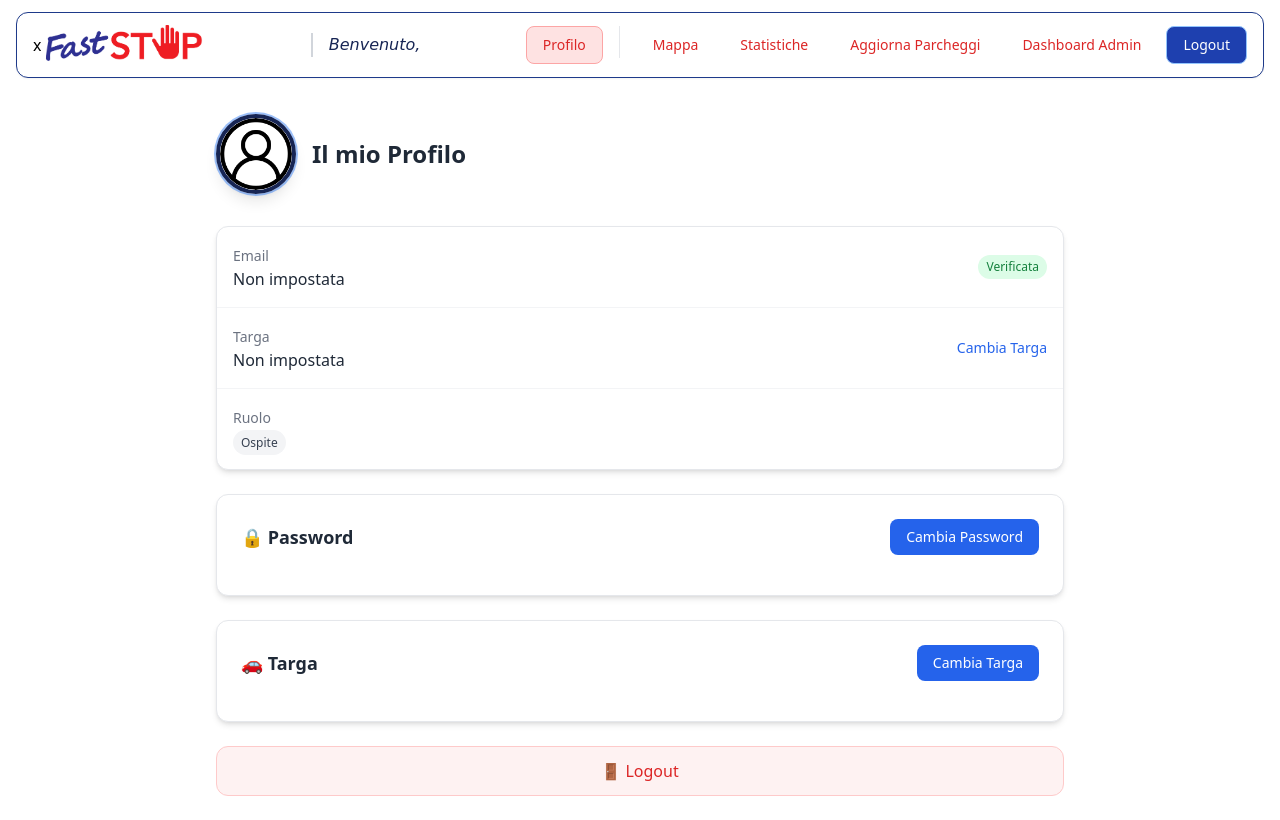
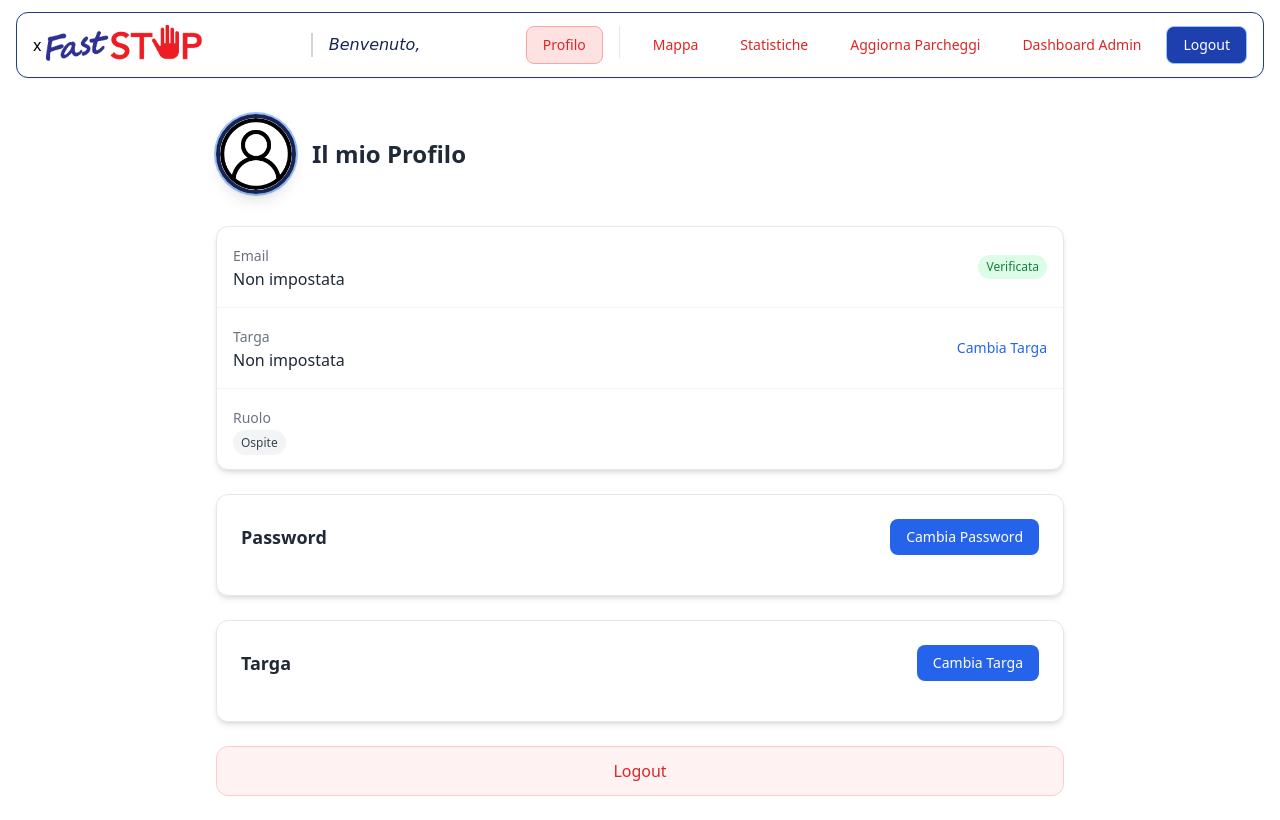
Before and after one commit to BonazziMirco/Fast-Stop-front, a Vue app: page /profilo in a window 1280 px wide. Built offline with nearby package versions, Linux system fonts and the light colour scheme; no server answers.

Commit message:
style profleView

```diff
--- a/src/views/profileView.vue
+++ b/src/views/profileView.vue
@@ -54,7 +54,7 @@
     <!-- Sezione Cambio Password -->
     <div class="mt-6 bg-white rounded-xl shadow-md border border-gray-200 p-6">
       <div class="flex items-center justify-between mb-4">
-        <h3 class="text-lg font-semibold text-gray-800">🔒 Password</h3>
+        <h3 class="text-lg font-semibold text-gray-800"> Password</h3>
         <button
             v-if="popUpPassword"
             @click="mostraPassword"
@@ -126,7 +126,7 @@
     <!-- Sezione Cambio Targa -->
     <div class="mt-6 bg-white rounded-xl shadow-md border border-gray-200 p-6">
       <div class="flex items-center justify-between mb-4">
-        <h3 class="text-lg font-semibold text-gray-800">🚗 Targa</h3>
+        <h3 class="text-lg font-semibold text-gray-800"> Targa</h3>
         <button
             v-if="popUpTarga"
             @click="mostraTarga"
@@ -190,7 +190,7 @@
           @click="logout"
           class="w-full px-4 py-3 bg-red-50 text-red-600 border border-red-200 rounded-xl hover:bg-red-100 transition-colors font-medium"
       >
-        🚪 Logout
+         Logout
       </button>
     </div>
   </div>
```
